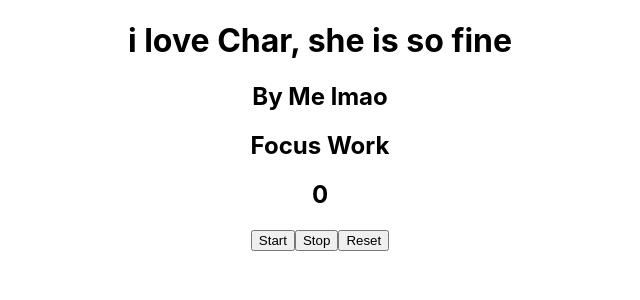
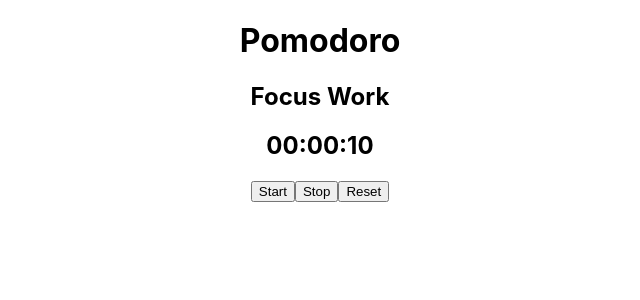
Before and after one commit to aexiting/basic-timer, a React (Create React App) app: page / in a window 1280 px wide. Shown: the top 300 px of the page, without its empty margins (320-960 px from the left). Built offline with nearby package versions, Linux system fonts and the light colour scheme.

Commit message:
Added some proper time formatting. Also started from threshold and decrement rather than incrementing

```diff
--- a/src/components/pomodoro/Pomodoro.tsx
+++ b/src/components/pomodoro/Pomodoro.tsx
@@ -7,17 +7,23 @@ export type PomodoroProps = {
     actions: PomodoroActions;
 }
 
+const formatTime = (time: number) => {
+    const hours = Math.floor(time / 3600);
+    const minutes = Math.floor((time % 3600) / 60);
+    const seconds = time % 60;
+
+    return `${String(hours).padStart(2, '0')}:${String(minutes).padStart(2, '0')}:${String(seconds).padStart(2, '0')}`;
+};
+
 export const Pomodoro = (props: PomodoroProps) => {
    return (
         <div className="timer">
             <h1>
-                i love Char, she is so fine
+                Pomodoro
             </h1>
-            <h2>
-                By Me lmao
-            </h2>
+
             <h2>{props.state.currentTimer}</h2>
-            <h2>{props.state.currentTime}</h2>
+            <h2>{formatTime(props.state.currentTime)}</h2>
             <button id="startButton" onClick={() => props.actions.startTimer()}>Start</button>
             <button id="stopButton"  onClick={() => props.actions.stopTimer()}>Stop</button>
             <button id="startReset" onClick={() => props.actions.resetTimer()}>Reset</button>
--- a/src/components/pomodoro/use-pomodoro-state.tsx
+++ b/src/components/pomodoro/use-pomodoro-state.tsx
@@ -1,6 +1,6 @@
 import {useEffect, useState} from "react";
 
-enum TimerType  {
+export enum TimerType  {
     ShortBreak = 'Short Break',
     LongBreak = 'Long Break',
     FocusWork = 'Focus Work',
@@ -11,7 +11,7 @@ const defaultTimerConfiguration = new Map<TimerType, number>(
         // The values are in seconds.
         [TimerType.ShortBreak , 2],
         [TimerType.LongBreak , 10],
-        [TimerType.FocusWork , 5]
+        [TimerType.FocusWork , 10 ]
     ]
 )
 
@@ -34,7 +34,7 @@ export type PomodoroState = {
 }
 
 const initialState: PomodoroState = {
-    currentTime : 0,
+    currentTime : defaultTimerConfiguration.get(TimerType.FocusWork) ?? 0,
     numberOfWorkPeriods: 0,
     isPaused : true,
     currentTimer :  TimerType.FocusWork
@@ -59,30 +59,31 @@ export const usePomodoroState = ({
     const [pomodoroState, setPomodoroState] = useState(initialState);
 
     const updateTimerState = () => {
-        const threshold = timerConfiguration.get(pomodoroState.currentTimer);
-        if (!threshold) {
-            throw new Error(`Current timer type not found! Type: ${pomodoroState.currentTimer}`)
-        }
-        if (pomodoroState.currentTime >= threshold){
-            if (pomodoroState.numberOfWorkPeriods >= workPeriodsBeforeLongBreak) {
-                setPomodoroState({...pomodoroState,
-                    currentTimer: TimerType.LongBreak,
-                    numberOfWorkPeriods: 0, currentTime: 0})
+
+        setPomodoroState(prevState => {
+
+            if (prevState.currentTime <= 0){
+                if (prevState.numberOfWorkPeriods >= workPeriodsBeforeLongBreak) {
+                    return{...prevState,
+                        currentTimer: TimerType.LongBreak,
+                        numberOfWorkPeriods: 0, currentTime: timerConfiguration.get(TimerType.LongBreak) ?? 0}
+                }
+                else {
+                    const nextTimer = rotateTimerType(prevState.currentTimer);
+                    return{
+                        ...prevState,
+                        currentTimer: nextTimer,
+                        numberOfWorkPeriods: prevState.currentTimer === TimerType.FocusWork
+                            ? prevState.numberOfWorkPeriods + 1
+                            : prevState.numberOfWorkPeriods,
+                        currentTime:   timerConfiguration.get(nextTimer) ?? 0,
+                    };
+                }
             }
             else {
-                setPomodoroState({
-                    ...pomodoroState,
-                    currentTimer: rotateTimerType(pomodoroState.currentTimer),
-                    numberOfWorkPeriods: pomodoroState.currentTimer === TimerType.FocusWork
-                        ? pomodoroState.numberOfWorkPeriods + 1
-                        : pomodoroState.numberOfWorkPeriods,
-                    currentTime: 0,
-                });
+                return{...prevState, currentTime: prevState.currentTime - 1}
             }
-        }
-        else {
-            setPomodoroState({...pomodoroState, currentTime: pomodoroState.currentTime + 1})
-        }
+        })
     }
 
     useEffect(() => {
```
